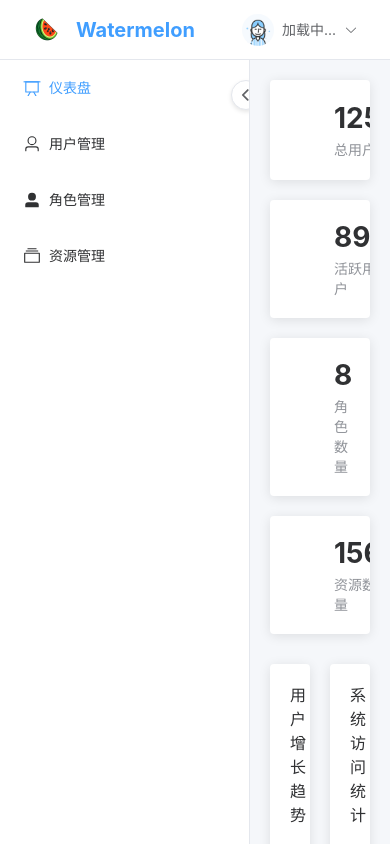
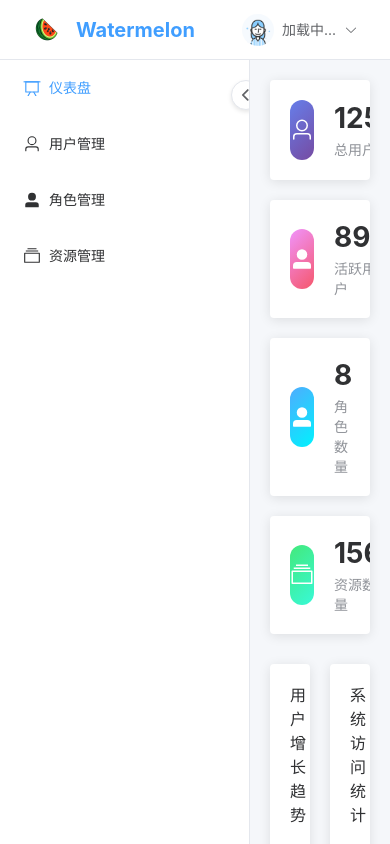
Before and after one commit to Yi-Xing/watermelon-vue, a Vue app: page /admin/dashboard in a window 390 px wide. Shown: the top 844 px of the page. Built offline with nearby package versions, Linux system fonts and the light colour scheme; no server answers; sample sign-in values are in the browser's storage.

Commit message:
feat 回滚有用代码

```diff
--- a/src/components/AppAbout.vue
+++ b/src/components/AppAbout.vue
@@ -26,17 +26,4 @@
 .copyright p {
   margin: 5px 0;
 }
-
-/* 响应式设计 */
-@media (max-width: 768px) {
-  .footer-links {
-    flex-direction: column;
-    gap: 15px;
-    align-items: center;
-  }
-
-  .about-content {
-    padding: 15px 0;
-  }
-}
 </style>
--- a/src/views/admin/AdminDashboard.vue
+++ b/src/views/admin/AdminDashboard.vue
@@ -222,6 +222,22 @@ onMounted(() => {
   opacity: 0.5;
 }
 
+.users-icon {
+  background: linear-gradient(135deg, #667eea 0%, #764ba2 100%);
+}
+
+.active-icon {
+  background: linear-gradient(135deg, #f093fb 0%, #f5576c 100%);
+}
+
+.roles-icon {
+  background: linear-gradient(135deg, #4facfe 0%, #00f2fe 100%);
+}
+
+.resources-icon {
+  background: linear-gradient(135deg, #43e97b 0%, #38f9d7 100%);
+}
+
 /* 最近活动样式 */
 .recent-activities {
   border: none;
```
